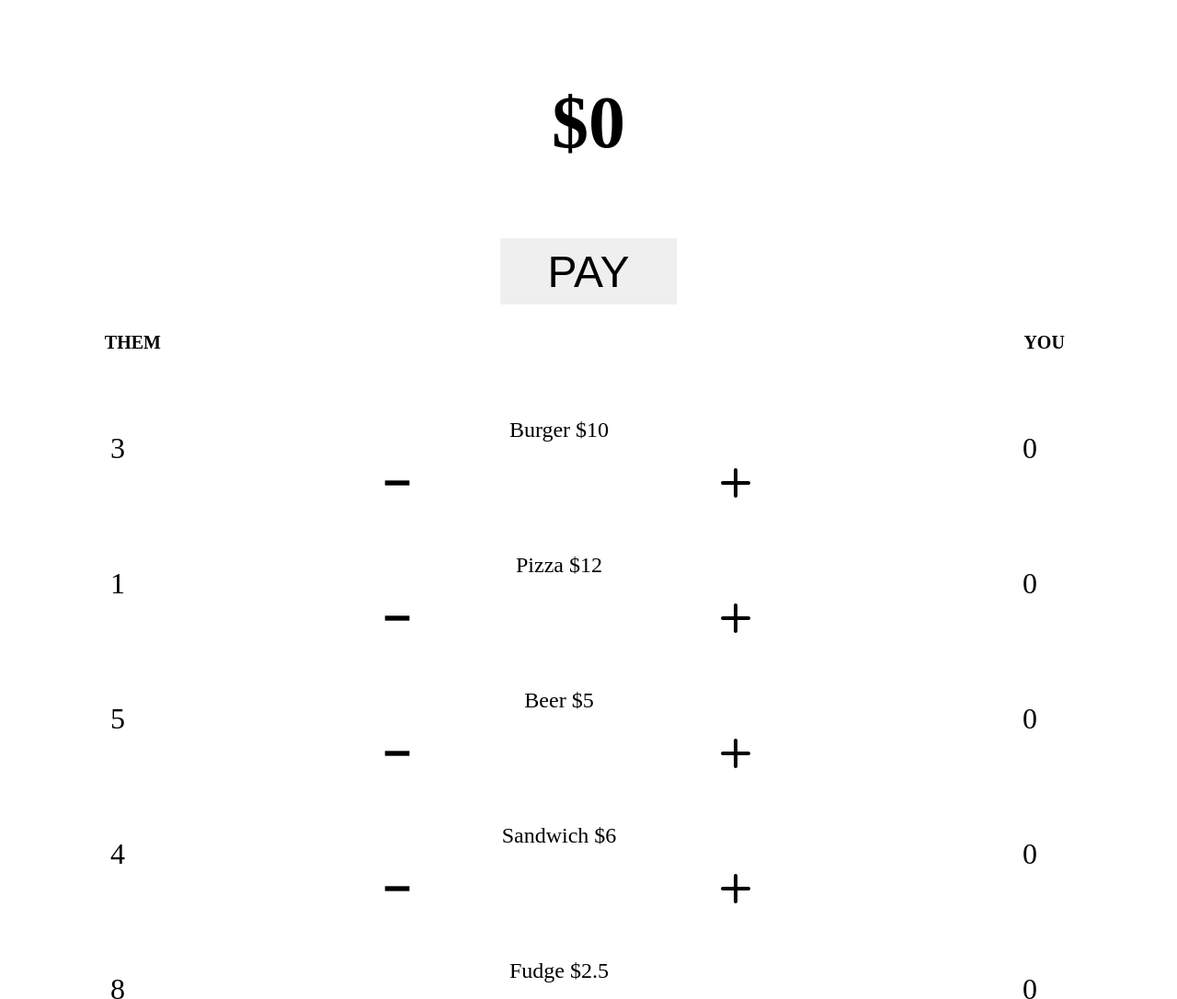
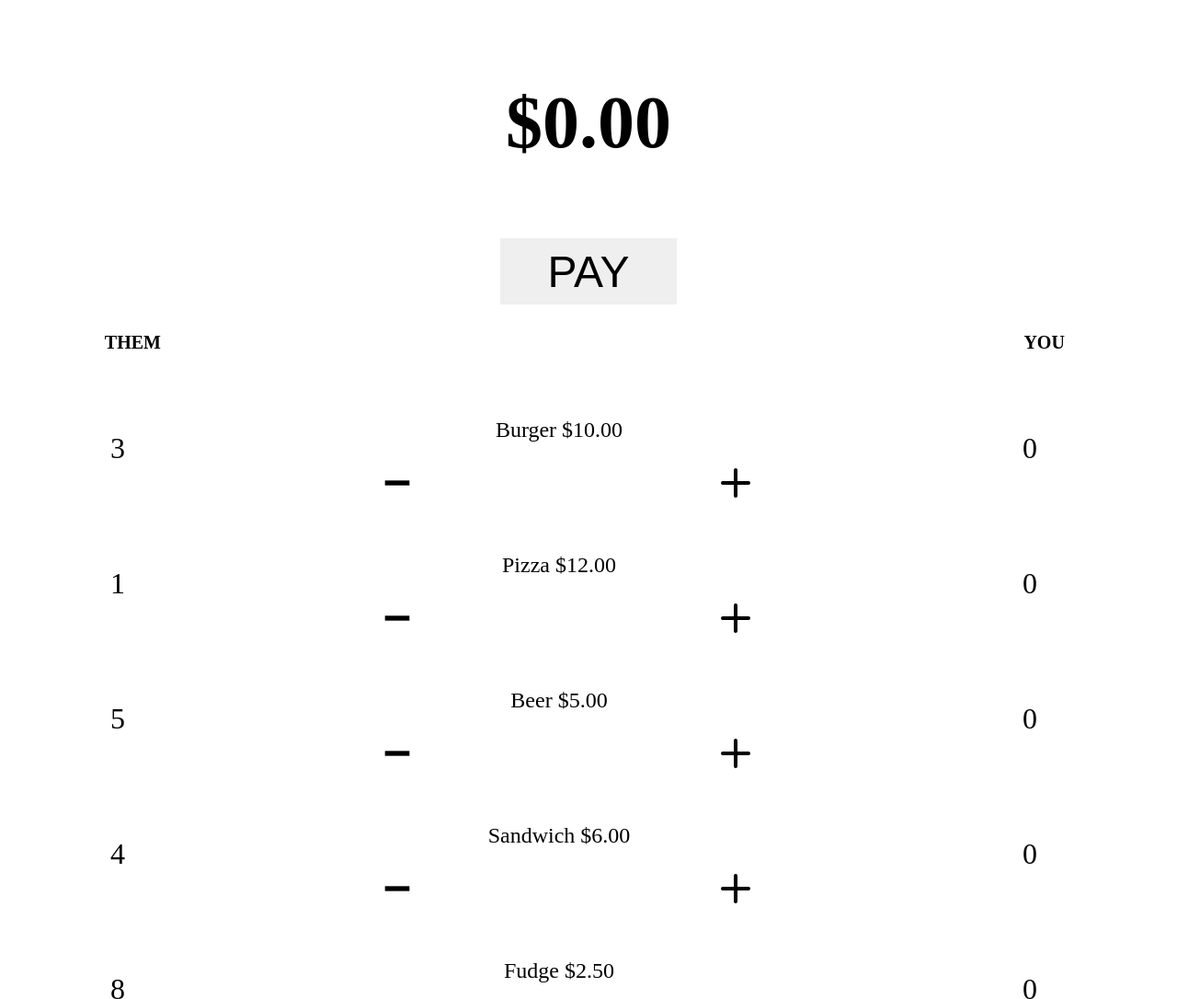
Before and after one commit to Trekiewhcs/DivvyUp, a Gatsby site: page /itemSelect in a window 1280 px wide. Shown: the top 1086 px of the page at 92% size. Built offline with nearby package versions, Linux system fonts and the light colour scheme; Gatsby itself is replaced by a stand-in of ours.

Commit message:
Update Currency Format

```diff
--- a/src/components/itemSelectItemContainer.js
+++ b/src/components/itemSelectItemContainer.js
@@ -8,6 +8,7 @@ const ItemSelectItemContainer = props => {
       {props.itemList.map(item => (
         <ItemSelectRow
           key={item.name}
+          currencyFormatter={props.currencyFormatter}
           handlePlus={props.handlePlus}
           handleMinus={props.handleMinus}
           item={item}
--- a/src/components/itemSelectRow.js
+++ b/src/components/itemSelectRow.js
@@ -18,7 +18,7 @@ const ItemSelectRow = props => {
         border="1px"
       >
         <Text px=".25em" fontSize="1.5em" textTransform="capitalize">
-          {props.item.name} ${props.item.price}
+          {props.item.name} {props.currencyFormatter.format(props.item.price)}
         </Text>
         <Flex borderBottomRadius="lg" w="100%" bgColor="yellow.100">
           <MinusIcon
--- a/src/components/itemSelectSubtotalDisplay.js
+++ b/src/components/itemSelectSubtotalDisplay.js
@@ -5,7 +5,7 @@ const ItemSelectSubtotalDisplay = props => {
     <Box position="sticky" top="0" bgColor="orange.300">
       <Center>
         <Text fontSize="5em" fontWeight="bold">
-          ${props.subTotal}
+          {props.currencyFormatter.format(props.subTotal)}
         </Text>
       </Center>
       <Center>
--- a/src/pages/itemSelect.js
+++ b/src/pages/itemSelect.js
@@ -13,9 +13,10 @@ const ItemSelectPage = () => {
     { name: "soup", price: 9, quantity: 1 },
     { name: "curry", price: 16, quantity: 2 },
   ]
-  // const items = fItems.map(fitem => {
-  //   return { ...fitem, them: fitem.quantity, you: 0 }
-  // })
+  const currencyFormatter = new Intl.NumberFormat("en-NZ", {
+    style: "currency",
+    currency: "NZD",
+  })
   const [items, setItems] = useState(
     fItems.map(fitem => {
       return { ...fitem, them: fitem.quantity, you: 0 }
@@ -25,6 +26,7 @@ const ItemSelectPage = () => {
   const handlePlus = e => {
     let tmpItems = [...items]
     let eItem = tmpItems.find(x => x.name === e.currentTarget.id)
+    // I don't understand why this updates the items array, but it does, and it works, so I won't touch it
     if (eItem.them > 0) {
       setSubTotal(subTotal + eItem.price)
       eItem.you++
@@ -43,9 +45,13 @@ const ItemSelectPage = () => {
 
   return (
     <Box minH="100vh" bgColor="orange.200">
-      <ItemSelectSubtotalDisplay subTotal={subTotal} />
+      <ItemSelectSubtotalDisplay
+        subTotal={subTotal}
+        currencyFormatter={currencyFormatter}
+      />
       <ItemSelectItemContainer
         itemList={items}
+        currencyFormatter={currencyFormatter}
         handleMinus={handleMinus}
         handlePlus={handlePlus}
       />
```
